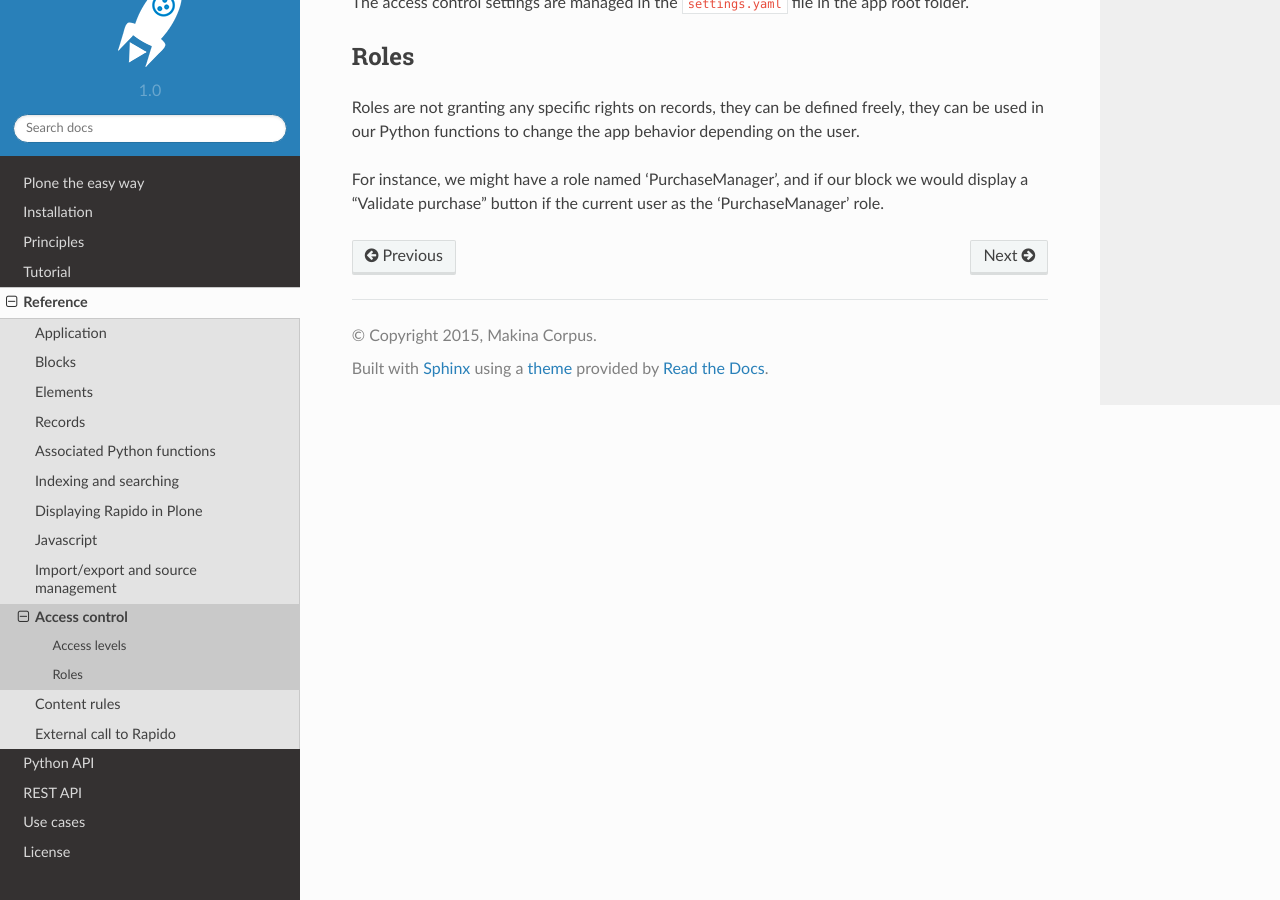
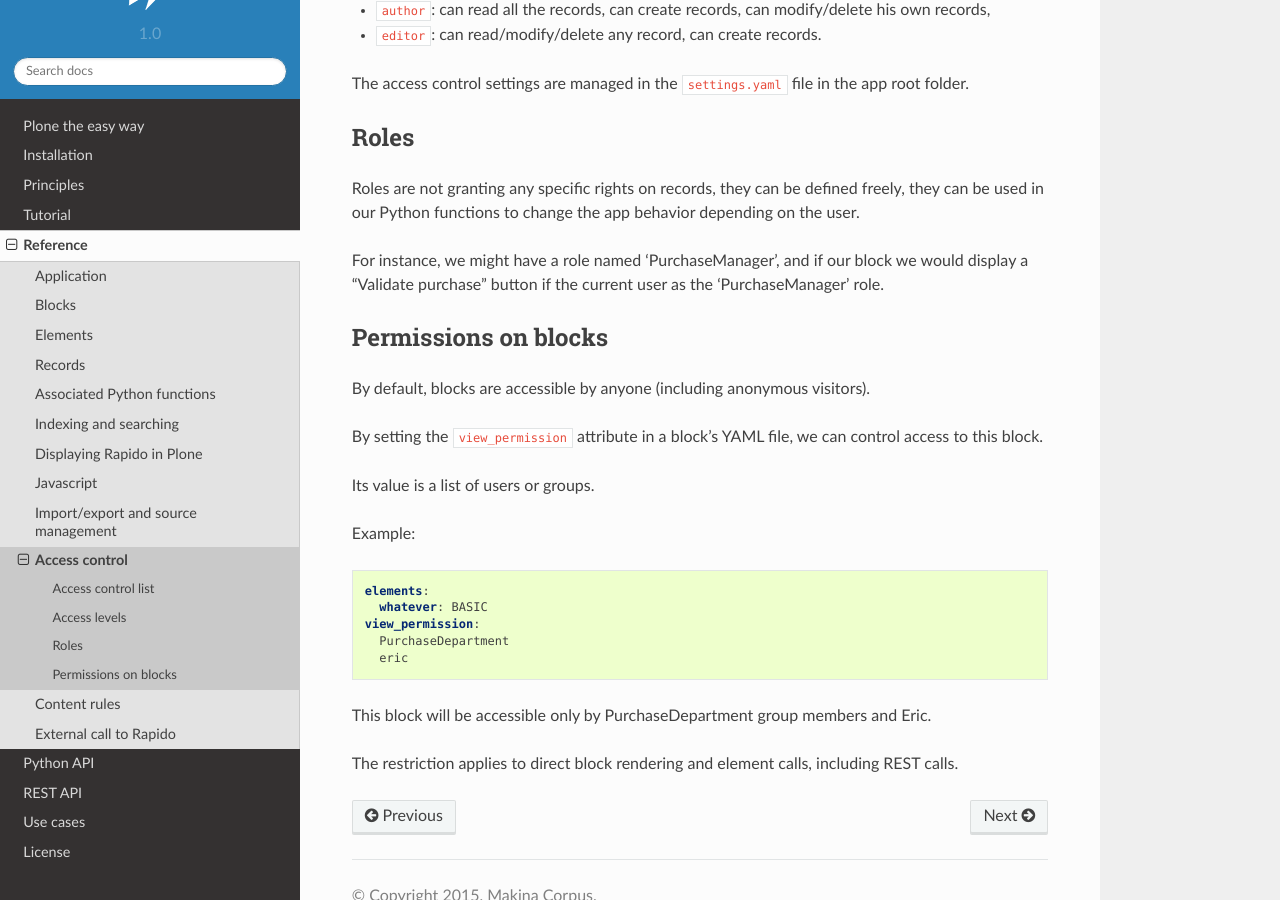
Before and after one commit to collective/rapido.plone, a Sphinx documentation site: the page built from docs/reference/access.rst, in a window 1280 px wide and 900 px high, scrolled down 933 px. Built offline with Sphinx 7.4.7 and the Read the Docs theme 2.0.0, drawn with Linux system fonts in a browser that asks for light colours; some of the changed text lies outside the part shown.

Commit message:
document view_permission

```diff
--- a/docs/reference/access.rst
+++ b/docs/reference/access.rst
@@ -1,9 +1,12 @@
 Access control
 ==============
 
-Access control applies to records, not the blocks. Blocks are always accessible,
+Access control list
+-------------------
+
+The ACL defined in the app applies to records, not the blocks. Blocks are always accessible,
 if we do not want a block to render an information, we have to implement it in
-its Python file.
+its Python file or use the ``view_permission`` setting.
 
 Moreover, access control only impacts direct HTTP access to records (like openning
 a record URL, deleting a record from the JSON API, etc.), and it does **not**
@@ -52,3 +55,26 @@ the user.
 For instance, we might have a role named 'PurchaseManager', and if our block we
 would display a "Validate purchase" button if the current user as the
 'PurchaseManager' role.
+
+Permissions on blocks
+---------------------
+
+By default, blocks are accessible by anyone (including anonymous visitors).
+
+By setting the ``view_permission`` attribute in a block's YAML file, we can control access to this block.
+
+Its value is a list of users or groups.
+
+Example:
+
+.. code-block:: yaml
+
+    elements:
+      whatever: BASIC
+    view_permission:
+      PurchaseDepartment
+      eric
+
+This block will be accessible only by PurchaseDepartment group members and Eric.
+
+The restriction applies to direct block rendering and element calls, including REST calls.
--- a/docs/reference/blocks.rst
+++ b/docs/reference/blocks.rst
@@ -115,7 +115,8 @@ The .yaml file contains:
 - the elements settings (see below),
 - the ``target`` option: if set to ``ajax``, any action in the block resulting in a
 form submission will not redirect the current page, it will just refresh the
-block content through an AJAX call.
+block content through an AJAX call,
+- the ``view_permission`` to manage who can see the block (see :doc:`./access`).
 
 The Python file
 ---------------
```
